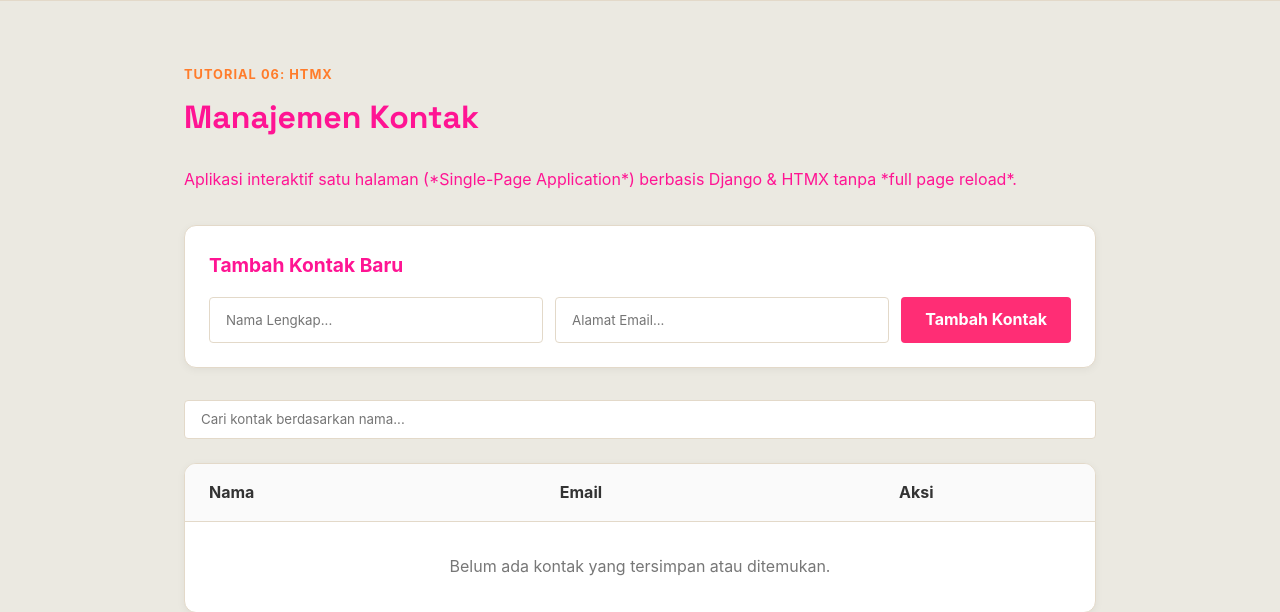
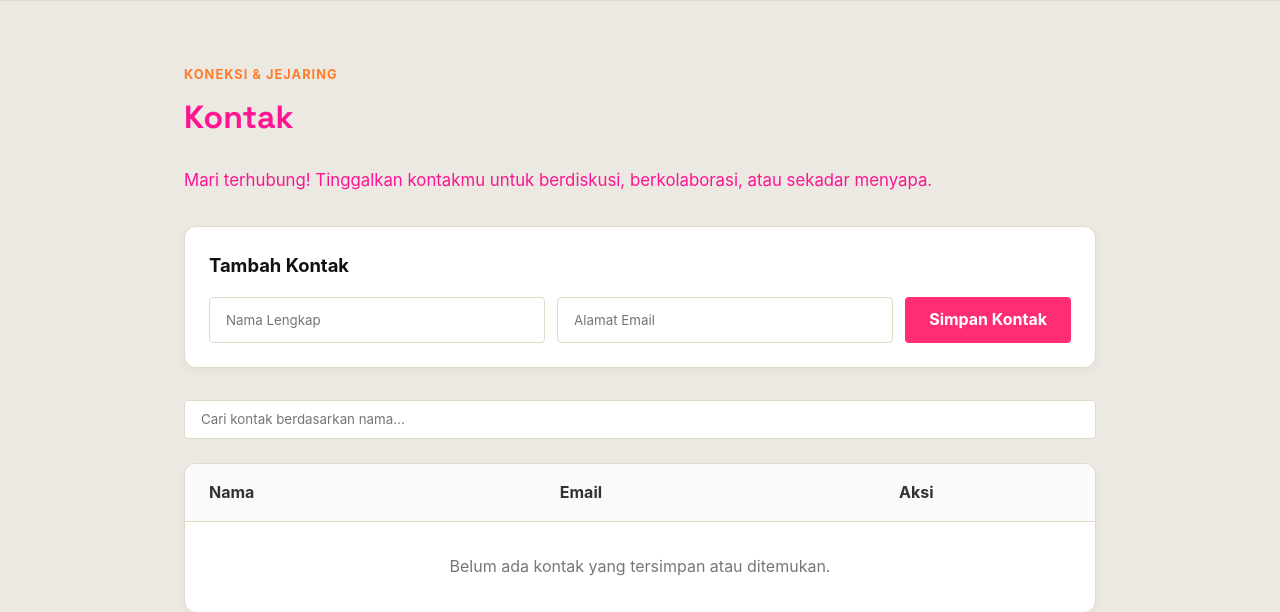
Before and after one commit to raniafff/myportofolio, a Django app: page /contacts/ in a window 1280 px wide. Shown: the part 81-693 px from the top of the page. Run offline with Django 5.2, Linux system fonts and the light colour scheme; data that the repository does not hold is empty; some libraries are stand-ins or nearby versions.

Commit message:
benerin tuts 6

```diff
--- a/templates/contacts.html
+++ b/templates/contacts.html
@@ -2,23 +2,23 @@
 {% load static %}
 
 {% block meta %}
-    <title>Manajemen Kontak (HTMX) - {{ name }}</title>
+    <title>Kontak & Jejaring - {{ name }}</title>
 {% endblock meta %}
 
 {% block content %}
 <section class="experience-section">
     <div class="container">
         <div style="margin-bottom: 2rem;">
-            <p class="section-kicker">Tutorial 06: HTMX</p>
-            <h1>Manajemen Kontak</h1>
-            <p style="color: var(--muted); margin-top: 0.5rem;">
-                Aplikasi interaktif satu halaman (*Single-Page Application*) berbasis Django &amp; HTMX tanpa *full page reload*.
+            <p class="section-kicker">Koneksi & Jejaring</p>
+            <h1>Kontak</h1>
+            <p style="color: var(--muted); margin-top: 0.5rem; font-size: 1.05rem;">
+                Mari terhubung! Tinggalkan kontakmu untuk berdiskusi, berkolaborasi, atau sekadar menyapa.
             </p>
         </div>
 
         <!-- Form Tambah Kontak Baru -->
-        <div style="background: white; border: 1px solid var(--line); border-radius: 12px; padding: 1.5rem; margin-bottom: 2rem; box-shadow: 0 2px 8px rgba(0,0,0,0.05);">
-            <h3 style="margin-bottom: 1rem; font-size: 1.2rem;">Tambah Kontak Baru</h3>
+        <div style="background: white; border: 1px solid var(--line); border-radius: 12px; padding: 1.5rem; margin-bottom: 2rem; box-shadow: 0 4px 12px rgba(0,0,0,0.04);">
+            <h3 style="margin-bottom: 1rem; font-size: 1.15rem; color: #111;">Tambah Kontak</h3>
             <form hx-post="{% url 'main:contact_add' %}"
                   hx-target="#contact-rows"
                   hx-swap="innerHTML"
@@ -27,18 +27,18 @@
                 {% csrf_token %}
                 <input type="text"
                        name="name"
-                       placeholder="Nama Lengkap..."
+                       placeholder="Nama Lengkap"
                        required
                        style="flex: 1; min-width: 220px; padding: 0.65rem 1rem; border-radius: var(--radius); border: 1px solid var(--line); font-family: inherit;">
                 <input type="email"
                        name="email"
-                       placeholder="Alamat Email..."
+                       placeholder="Alamat Email"
                        required
                        style="flex: 1; min-width: 220px; padding: 0.65rem 1rem; border-radius: var(--radius); border: 1px solid var(--line); font-family: inherit;">
                 <button type="submit"
                         class="button"
                         style="background-color: #ff2d75; color: white; border: none; padding: 0.65rem 1.5rem; border-radius: var(--radius); font-weight: 700; cursor: pointer;">
-                    Tambah Kontak
+                    Simpan Kontak
                 </button>
             </form>
         </div>
@@ -54,11 +54,11 @@
                    hx-indicator="#search-indicator"
                    aria-label="Cari kontak"
                    style="flex: 1; padding: 0.65rem 1rem; border-radius: var(--radius); border: 1px solid var(--line); font-family: inherit;">
-            <span id="search-indicator" class="htmx-indicator" style="color: #666; font-style: italic;">Mencari...</span>
+            <span id="search-indicator" class="htmx-indicator" style="color: #666; font-style: italic; font-size: 0.9rem;">Mencari...</span>
         </div>
 
         <!-- Tabel Kontak -->
-        <div style="background: white; border: 1px solid var(--line); border-radius: 12px; overflow: hidden; box-shadow: 0 2px 8px rgba(0,0,0,0.05);">
+        <div style="background: white; border: 1px solid var(--line); border-radius: 12px; overflow: hidden; box-shadow: 0 4px 12px rgba(0,0,0,0.04);">
             <table style="width: 100%; border-collapse: collapse; text-align: left;">
                 <thead style="background-color: #fafafa; border-bottom: 1px solid var(--line);">
                     <tr>
```
